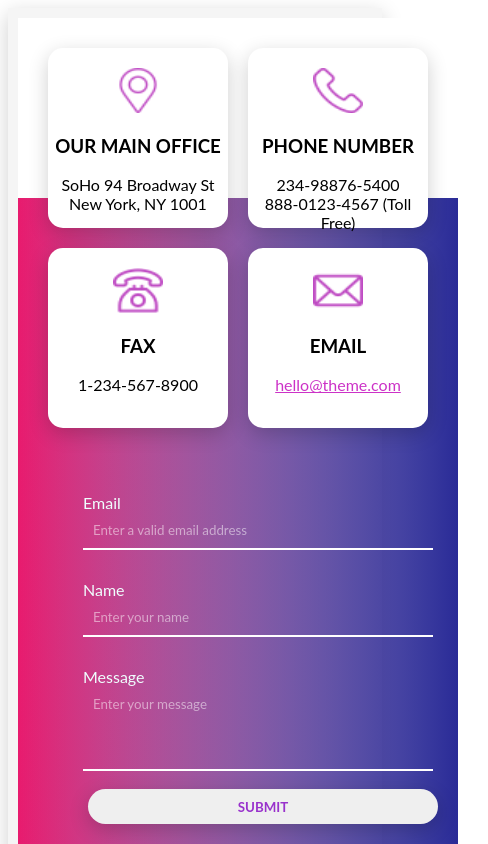
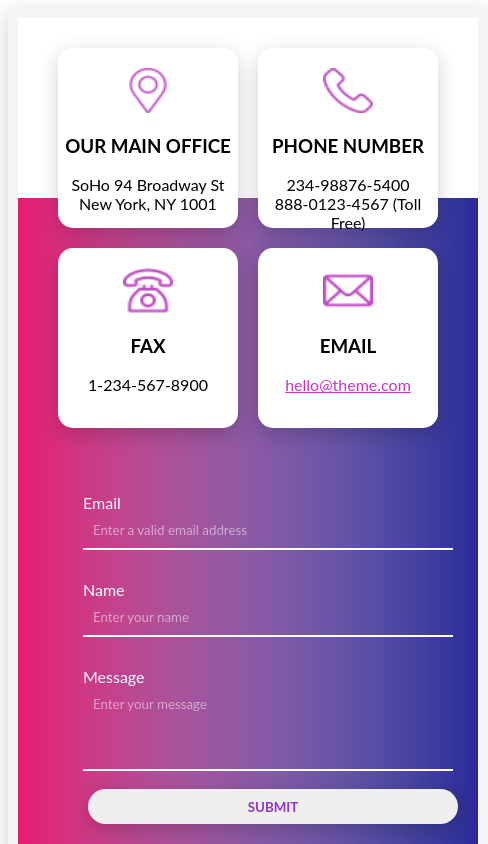
Before and after one commit to aywz01/GetInTouch, a plain HTML site: page index.html in a window 390 px wide. Shown: the top 844 px of the page, 488 px wide, since content can reach past the window. Drawn offline with Linux system fonts and the light colour scheme.

Commit message:
Responsive-done

```diff
--- a/style.css
+++ b/style.css
@@ -161,25 +161,25 @@ textarea{
 @media only screen and (max-width:1023px){
 
     .container{
-        width: 100%;
         grid-template-areas:
     'topsection topsection topsection topsection '
     'bottomsection bottomsection bottomsection bottomsection';
     grid-template-rows: 180px 1000px;
+    width: 100%;
 
     }
     .bottom-section{
-        width: 100%;
      grid-template-areas:
      'bottomsub1  bottomsub1 '
      'bottomsub2  bottomsub2 ';
      grid-template-rows: 500px 500px;
+     width: 100%;
     }
 
 
     .card{
-        width: 180px;
-        height: 180px;
+        width: 160px;
+        height: 220px;
         border-radius: 15px;
         text-align: center;
     }
@@ -190,14 +190,14 @@ textarea{
         height: 30px;
     }
 }
-@media only screen and (max-width:840px){
+@media only screen and (max-width:767px){
 
     .container{
         grid-template-areas:
         'topsection '
         'bottomsection ';
         grid-template-rows: 180px 1200px;
-        width: 100%;
+
     }
     .bottom-section{
      grid-template-areas:
@@ -227,3 +227,13 @@ textarea{
     }
 
 }
+
+@media only screen and (max-width:480px){
+    .container{
+        grid-template-areas:
+        'topsection '
+        'bottomsection ';
+    grid-template-rows: 180px 1200px;
+    width: 480px;
+    }
+}
```
